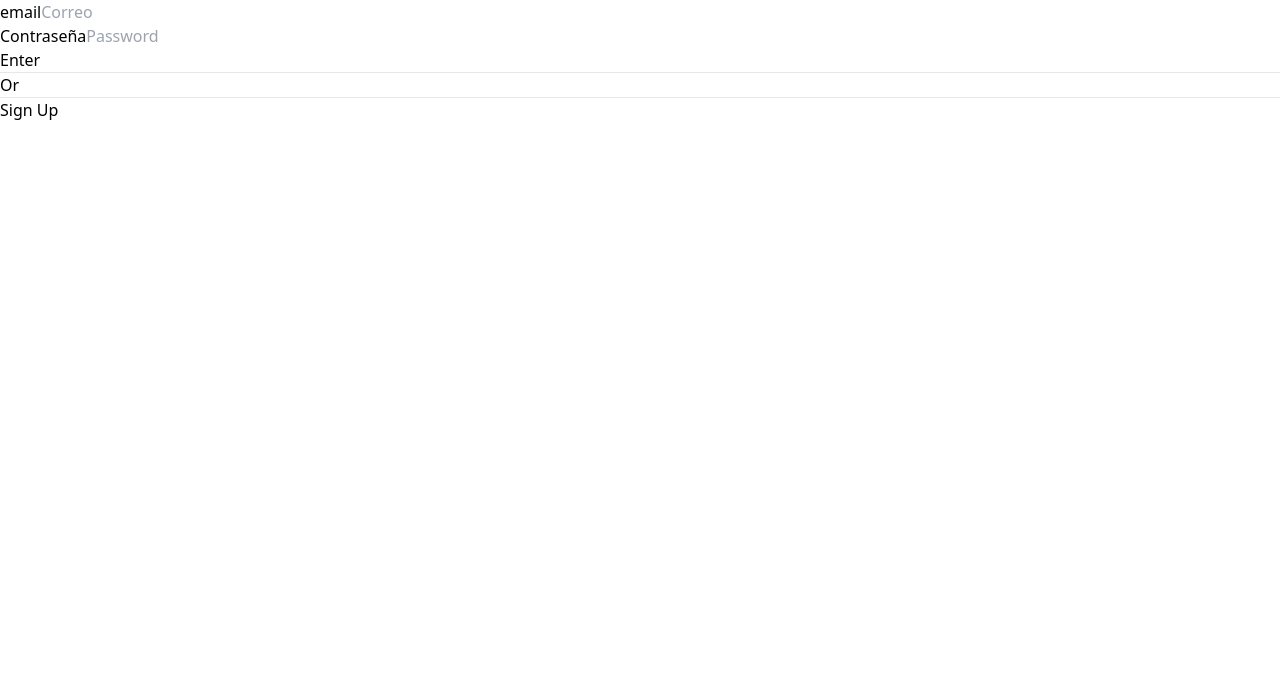
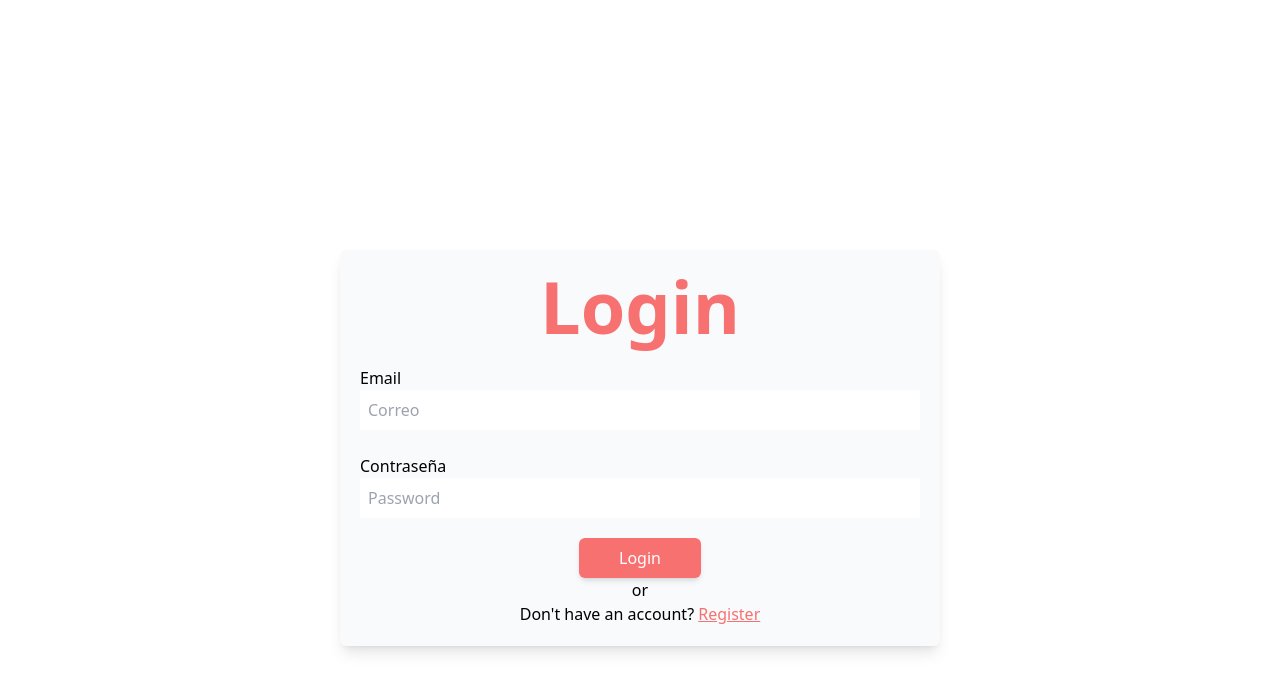
Before and after one commit to HackMTY-Team-6/HackMTY-Team6, a React (Vite) app in the folder client/: page /login in a window 1280 px wide. Shown: the top 692 px of the page. Built offline with nearby package versions, Linux system fonts and the light colour scheme.

Commit message:
Login style

```diff
--- a/client/src/components/Login.tsx
+++ b/client/src/components/Login.tsx
@@ -38,7 +38,11 @@ const Login = () => {
   };
 
   return (
-    <div>
+    <div className="w-full p-[250px]">
+      <div className="bg-slate-50 w-[600px] m-auto p-[20px] rounded-md shadow-lg">
+        <div className="text-center">
+          <h1 className="mx-auto text-7xl font-semibold text-red-400">Login</h1>
+        </div>
         <Formik
           initialValues={{
             email: "",
@@ -48,23 +52,23 @@ const Login = () => {
             handleLogin(values, () => resetForm());
           }}
         >
-        <Form style={{}}>
-          <div style={{}}>
-            <label className="" htmlFor="email">
-              email
+          <Form>
+            <div className="mt-6">
+              <label className="block" htmlFor="email">
+                Email
               </label>
               <Field
-              className=""
+                className="p-2 w-full"
                 id="email"
                 name="email"
                 placeholder="Correo"
               />
             </div>
 
-          <div className="" style={{}}>
+            <div className="mt-6">
               <label htmlFor="password">Contraseña</label>
               <Field
-              className=""
+                className="p-2 w-full"
                 id="password"
                 name="password"
                 placeholder="Password"
@@ -74,27 +78,21 @@ const Login = () => {
             </div>
 
             <div>
-            <div className="">
-              <button className="" type="submit">
-                Enter
-              </button>
-              <div className="">
-                <hr className="" />
-                <p className="">Or</p>
-                <hr className="" />
-              </div>
+              <div className="bg-red-400 w-fit px-10 py-2 m-auto mt-5 rounded-md transform transition duration-500 hover:scale-110 shadow-md">
                 <button
-                className=""
-                type="button"
-                onClick={() => navigate("/register")}
+                  className=" text-white font-medium "
+                  type="submit"
                 >
-                Sign Up
+                  Login
                 </button>
               </div>
             </div>
           </Form>
         </Formik>
+        <p className="text-center">or</p>
+        <p className="text-center">Don't have an account? <span className="text-red-400 cursor-pointer underline " onClick={() => navigate("/register")}>Register</span></p>
       </div>
+    </div >
   );
 };
 
```
Lines whose indentation alone changed are shown as unchanged.
